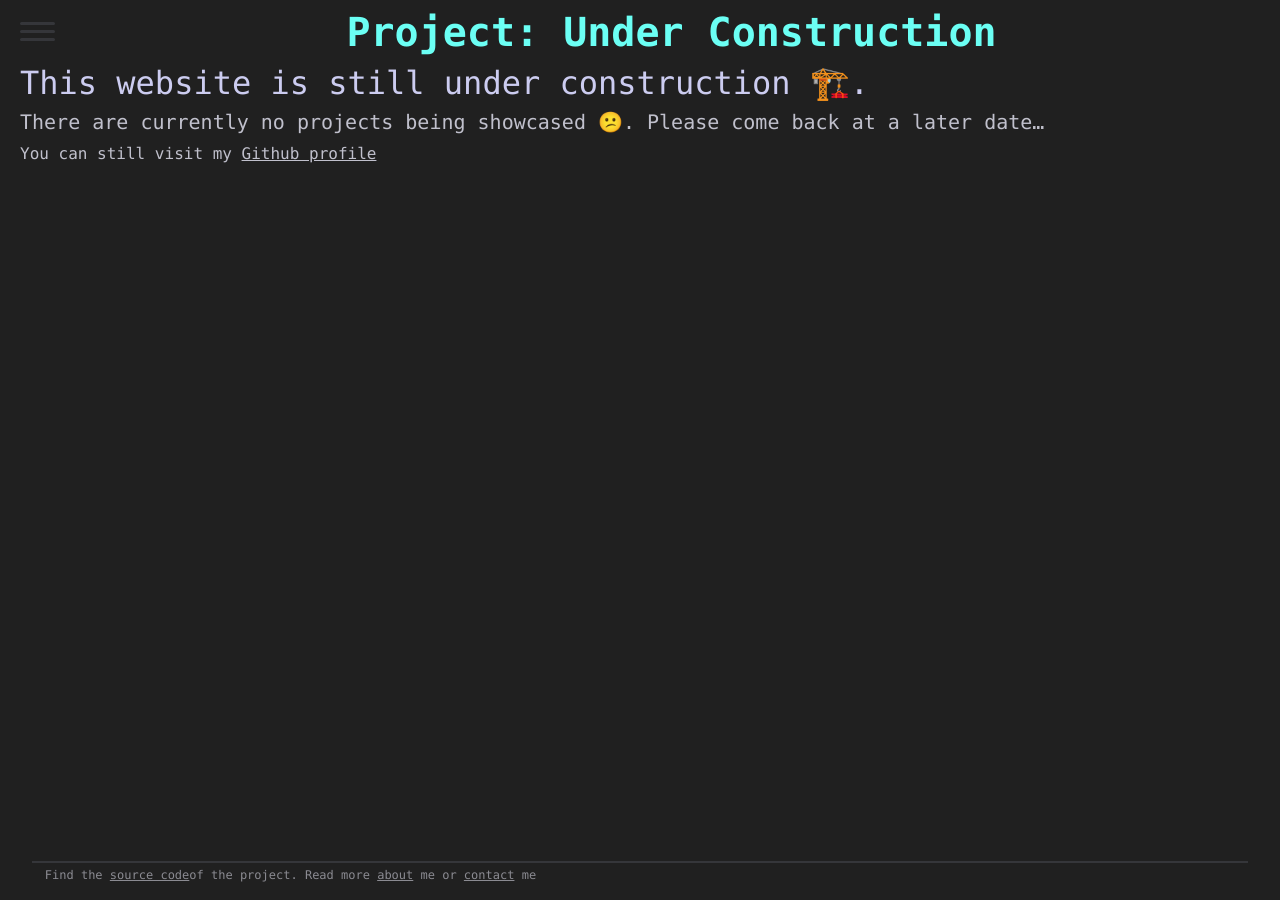
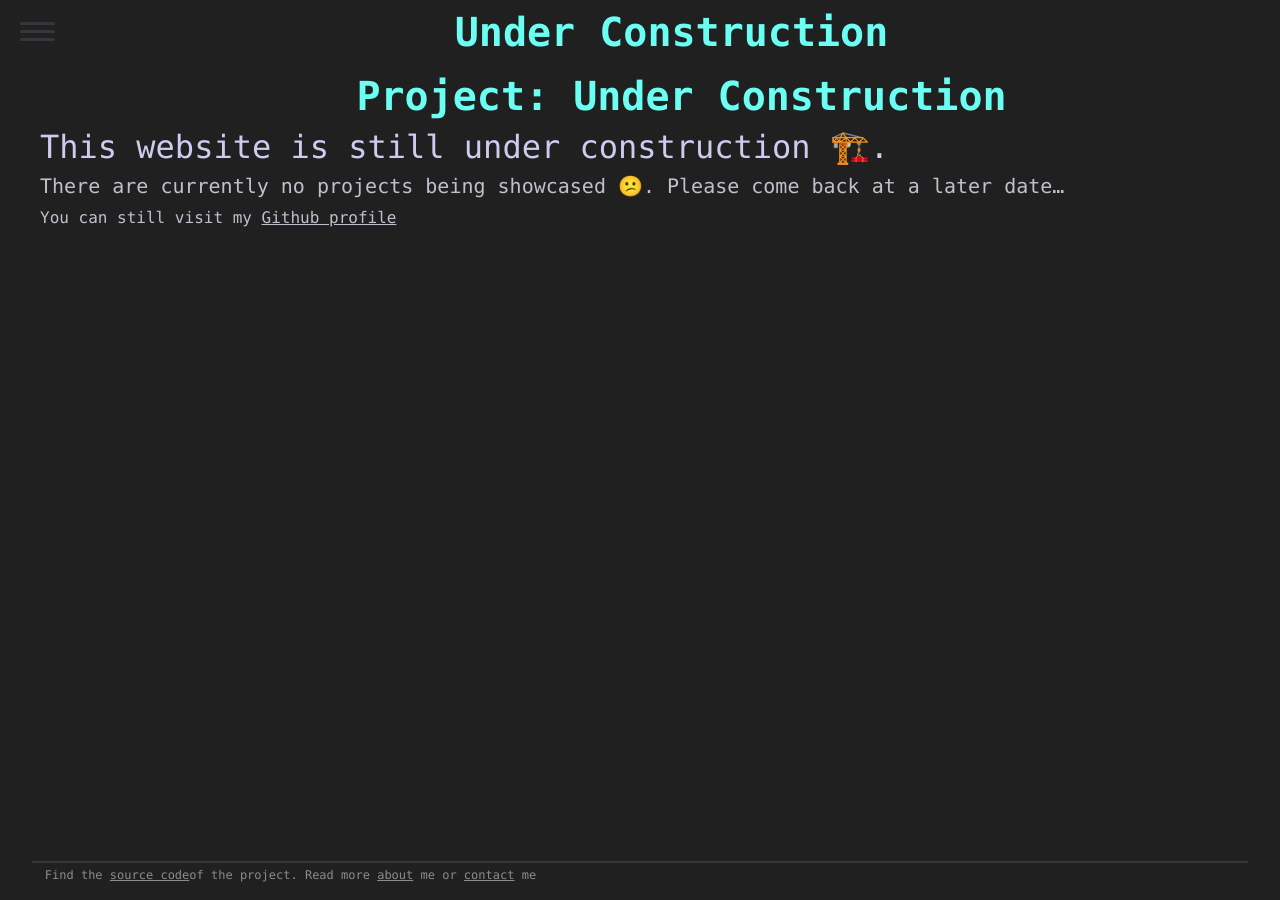
Before and after one commit to AAellen/AAellen.github.io, a Jekyll site: the page built from _posts/0000-01-01-empty.md, in a window 1280 px wide. Built offline with Jekyll 4.4.1, drawn with Linux system fonts in a browser that asks for light colours; nearby versions of some CDN libraries; emoji names are drawn with the system emoji font.

Commit message:
Modify project layout
Change project layout so that it inherits from default layout

```diff
--- a/_layouts/default.html
+++ b/_layouts/default.html
@@ -1,7 +1,7 @@
 <!DOCTYPE html>
 <html>
 	<head>
-		<title>AAellen</title><!---page.title--->
+		<title>AAellen - {{ page.title }}</title>
 		{% include head.html %}
 	</head>
 	<body>
@@ -12,7 +12,6 @@
 
 		{% for post in site.posts %}
 		<li><a class="asideItem small" href="{{ post.url }}" >{{ post.title }}</a></li>
-		<!---title="{{ post.title }}"--->
 		{% endfor %}
 
 		<hr class="aside" id="contact"></hr>
--- a/_layouts/project.html
+++ b/_layouts/project.html
@@ -1,54 +1,16 @@
-<!DOCTYPE html>
-<html>
-	<head>
-		<title>{{ page.title }}</title>
-		{% include head.html %}
-	</head>
-	<body>
-		<aside>
-		<ul class="asideList">
-		<li><a href="/" class="asideItem">Home</a></li>
-		<hr class="aside"></hr>
-
-		{% for post in site.posts %}
-		<li><a class="asideItem small" href="{{ post.url }}" >{{ post.title }}</a></li>
-		<!---title="{{ post.title }}"--->
-		{% endfor %}
-
-		<hr class="aside"></hr>
-		<li><a href="/about" class="asideItem">About Me</a></li>
-		</ul>
-
-		<footer class="aside">
-			<h3>Contact</h3>
-			<ul>
-				<li><a id="email" href="mailto:aaellen01@gmail.com">Email</a></li>
-				<li><a href="https://github.com/aaellen">GitHub</a></li>
-			</ul>
-		</footer>
-		</aside>
-	<section>
-
-		<input type="checkbox" id="myInput">
-		<label for="myInput">
-			<span class="bar top"></span>
-			<span class="bar middle"></span>
-			<span class="bar bottom"></span>
-		</label>
+---
+layout: default
+---
 
 <div class="content">
 	<h1 class="title">Project: {{ page.title }}</h1>
 	<h2 class="project_desc">{{ page.project_desc }}</h2>
 
 	{{ page.content }}
+
 	{% if page.project_url != "" %}
 	<footer>Find the <a href="{{ page.project_url }}">source code</a>of the project. Read more <a href="/about">about</a> me or <a class="contact" href="#">contact</a> me</p></footer>
 	{% else %}
 	<footer>The source code for this project is not available.Read more <a href="/about">about</a> me or <a class="contact" href="#">contact</a> me</p></footer>
 {% endif %}
 </div>
-
-	</section>
-
-</body>
-</html>
```
Lines whose indentation alone changed are shown as unchanged.
